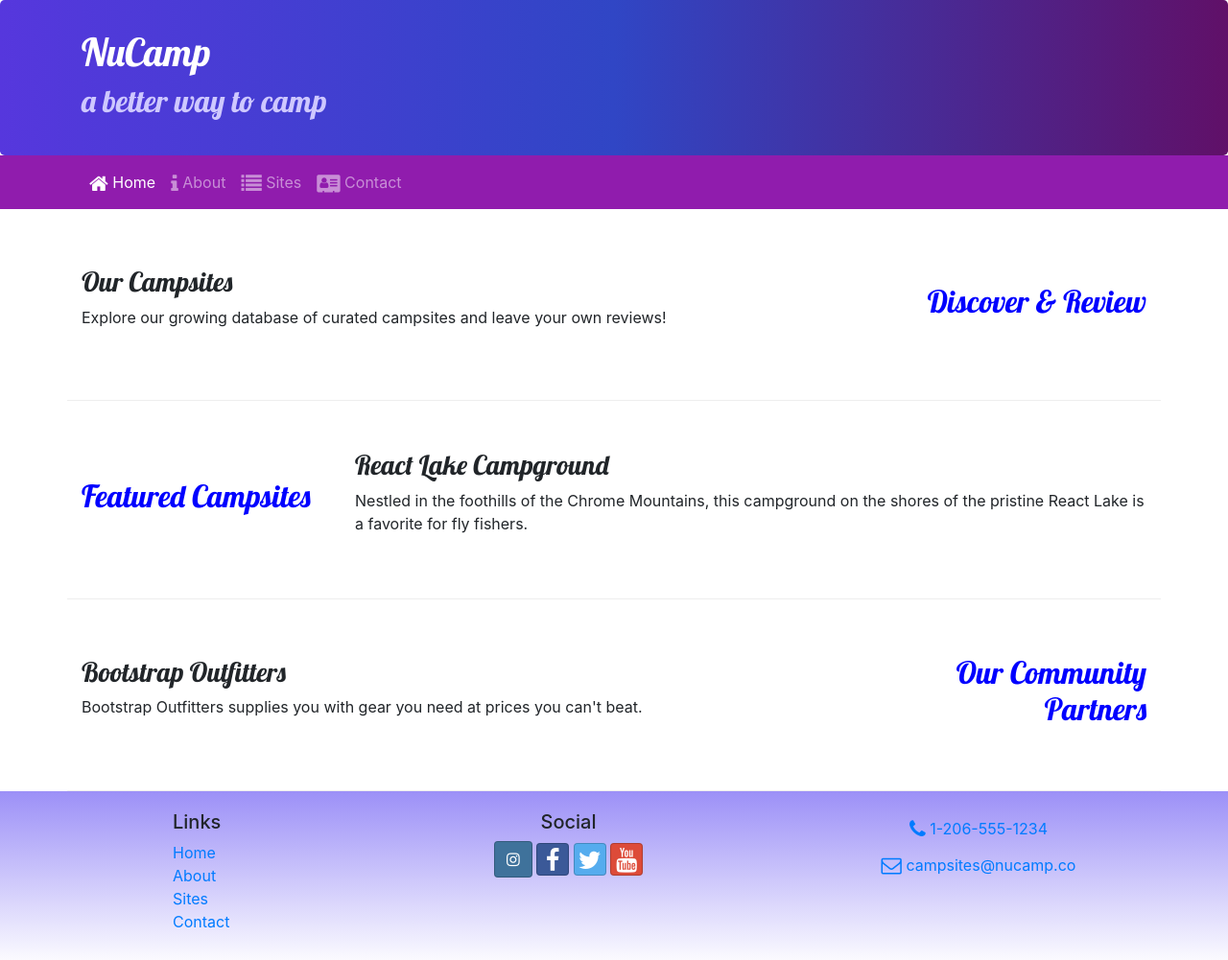
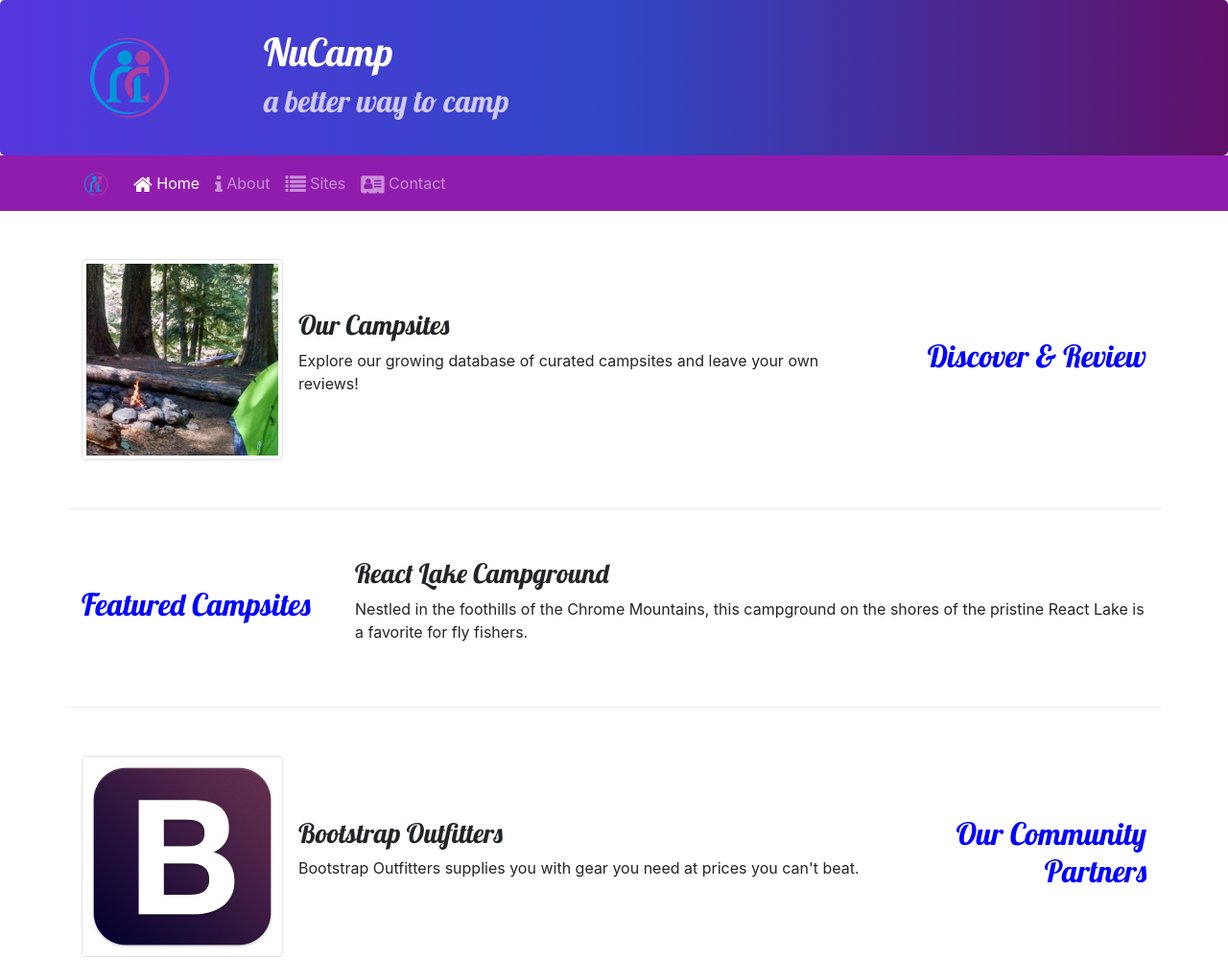
Before and after one commit to stateofminddesignz/NC-site, a website: page index.html in a window 1280 px wide. Shown: the top 1001 px of the page at 96% size. Drawn offline with nearby package versions, Linux system fonts and the light colour scheme.

Commit message:
added images with media tags

```diff
--- a/index.html
+++ b/index.html
@@ -37,6 +37,9 @@
     <header class="jumbotron">
       <div class="container">
         <div class="row">
+          <div class="col-4 col-sm-3 col-md-2 align-self-center">
+            <img src="img/logo.png" class="image-fluid"/>
+          </div>
           <div class="col">
             <h1>NuCamp</h1>
             <h2>a better way to camp</h2>
@@ -46,8 +49,9 @@
     </header>
     <nav class="navbar navbar-expand-sm navbar-dark sticky-top">
       <div class="container">
+        <a class="navbar-brand" href="#"><img src="img/logo.png" height="30" width="30"/> </a>
         <button
-          class="navbar-toggler ml-auto"
+          class="navbar-toggler"
           type="button"
           data-toggle="collapse"
           data-target="#nucampNavbar"
@@ -87,12 +91,17 @@
           <h2 class="text-sm-right">Discover & Review</h2>
         </div>
         <div class="col">
-          <h3>Our Campsites</h3>
+          <div class="media">
+            <img class="d-flex mr-3 img-thumbnail" src="img/breadcrumb-trail-thumb.jpg" alt="breadcrumb Trail"/>
+            <div class="media-body align-self-center">
+            <h3>Our Campsites</h3>
           <p class="d-none d-sm-block">
             Explore our growing database of curated campsites and leave your own
             reviews!
           </p>
         </div>
+      </div>
+      </div>
       </div>
 
       <div class="row row-content align-items-center">
@@ -112,6 +121,9 @@
           <h2 class="text-sm-right">Our Community Partners</h2>
         </div>
         <div class="col">
+          <div class="media">
+            <img class="d-flex mr-3 img-thumbnail" src="img/bootstrap-thumb.png" alt="Bootstrap Outfitters"/>
+            <div class="media-body align-self-center">
           <h3>Bootstrap Outfitters</h3>
           <p class="d-none d-sm-block">
             Bootstrap Outfitters supplies you with gear you need at prices you
@@ -119,6 +131,7 @@
           </p>
         </div>
       </div>
+    </div>
     </div>
 
     <footer class="site-footer">
```
Also changed, not shown: aboutus.html (+5 -1 lines), contactus.html (+5 -1 lines), img/bootstrap-thumb.png (added), img/breadcrumb-trail-thumb.jpg (added), img/breadcrumb-trail.jpg (added), img/chrome-river-thumb.jpg (added), img/chrome-river.jpg (added), img/logo.png (added), img/react-lake-thumb.jpg (added), img/react-lake.jpg (added), 1 other file.
